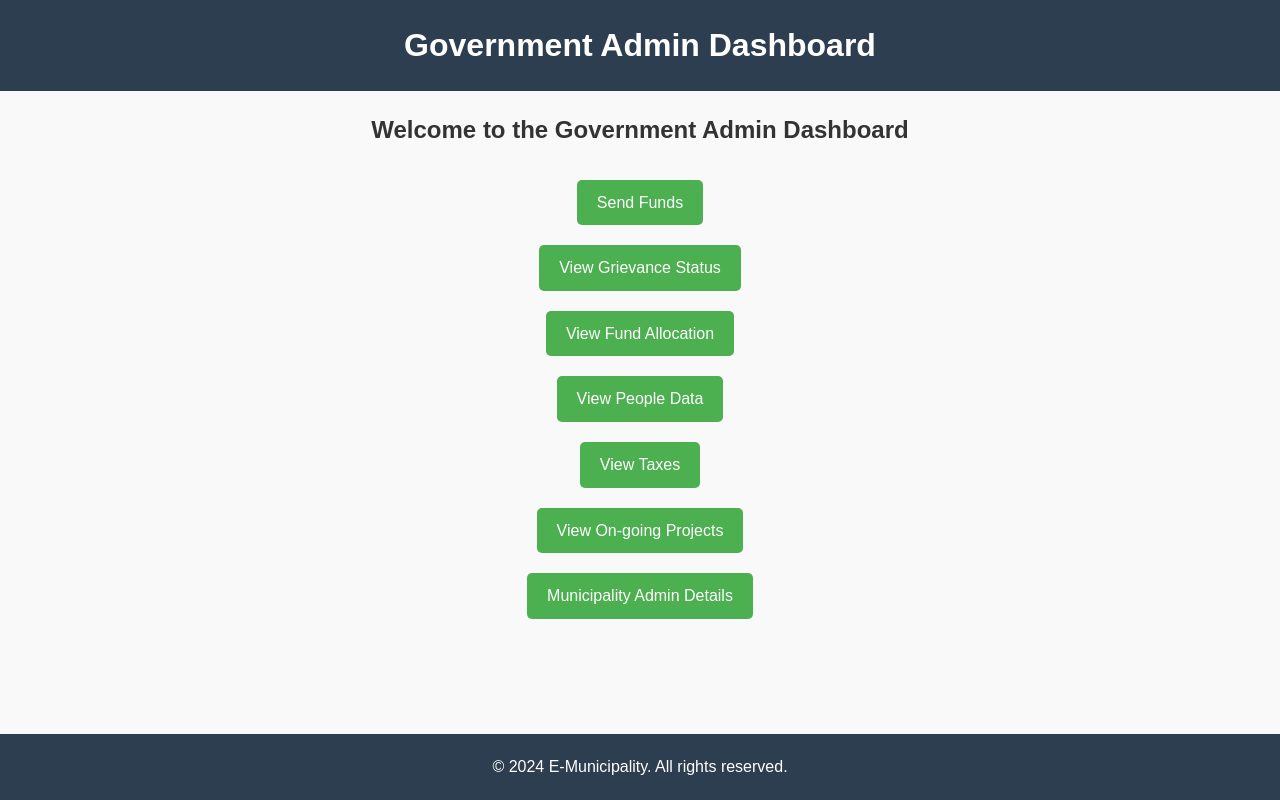
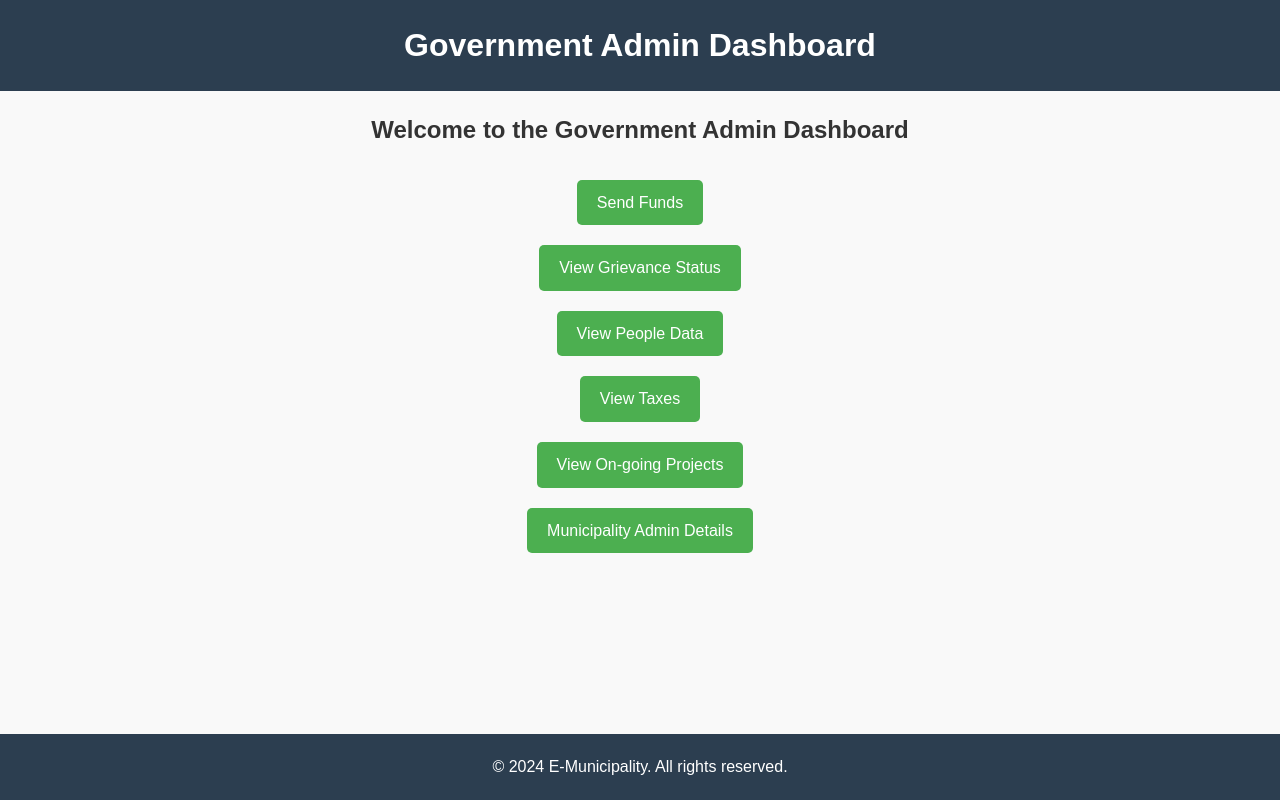
Before and after one commit to ashwinsdk/block-dock, a React (Create React App) app in the folder e-municipality/: page /admin-govt-home in a window 1280 px wide. Built offline with nearby package versions, Linux system fonts and the light colour scheme.

Commit message:
Updated govt and admin routess

```diff
--- a/e-municipality/src/App.js
+++ b/e-municipality/src/App.js
@@ -14,7 +14,7 @@ import MyGrievances from './user/MyGrievances';
 import AdminHeadHome from './admin/AdminHeadHome';
 import FundAllocation from './admin/FundAllocation';
 import ReceiveFund from './admin/ReceiveFund';
-import ViewGrievance from './admin/ViewGrievance';
+import ViewGrievance from './admin/ViewGrievance';  // Correct import
 import ViewPeopleData from './admin/ViewPeopleData';
 import ViewTaxes from './admin/ViewTaxes';
 
@@ -46,7 +46,7 @@ function App() {
           <Route path="/admin-head-home" element={<AdminHeadHome />} />
           <Route path="/fund-allocation" element={<FundAllocation />} />
           <Route path="/receive-fund" element={<ReceiveFund />} />
-          <Route path="/view-grievance" element={<ViewGrievance />} />
+          <Route path="/view-grievance" element={<ViewGrievance />} />  {/* Correct route */}
           <Route path="/view-people-data" element={<ViewPeopleData />} />
           <Route path="/view-taxes" element={<ViewTaxes />} />
 
@@ -55,6 +55,7 @@ function App() {
           <Route path="/send-funds" element={<SendFunds />} />
           <Route path="/view-municipality-head" element={<ViewMunicipalityHead />} />
           <Route path="/view-ongoing-projects" element={<ViewOngoingProjects />} />
+
           {/* Placeholder routes for features not implemented yet */}
           <Route path="/view-grievance-status" element={<div>Grievance Status Placeholder</div>} />
           <Route path="/view-fund-allocation" element={<div>Fund Allocation Placeholder</div>} />
--- a/e-municipality/src/govt/AdminGovtHome.js
+++ b/e-municipality/src/govt/AdminGovtHome.js
@@ -13,7 +13,7 @@ const AdminGovtHome = () => {
         <div className="admin-govt-links">
           <Link to="/send-funds">Send Funds</Link>
           <Link to="/view-grievance-status">View Grievance Status</Link>
-          <Link to="/view-fund-allocation">View Fund Allocation</Link>
+
           <Link to="/view-people-data">View People Data</Link>
           <Link to="/view-taxes">View Taxes</Link>
           <Link to="/ongoing-projects">View On-going Projects</Link>
```
